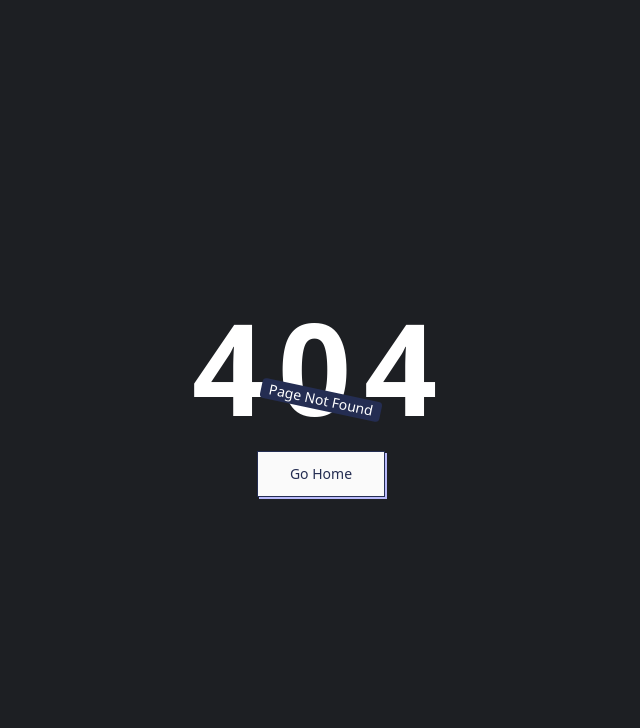
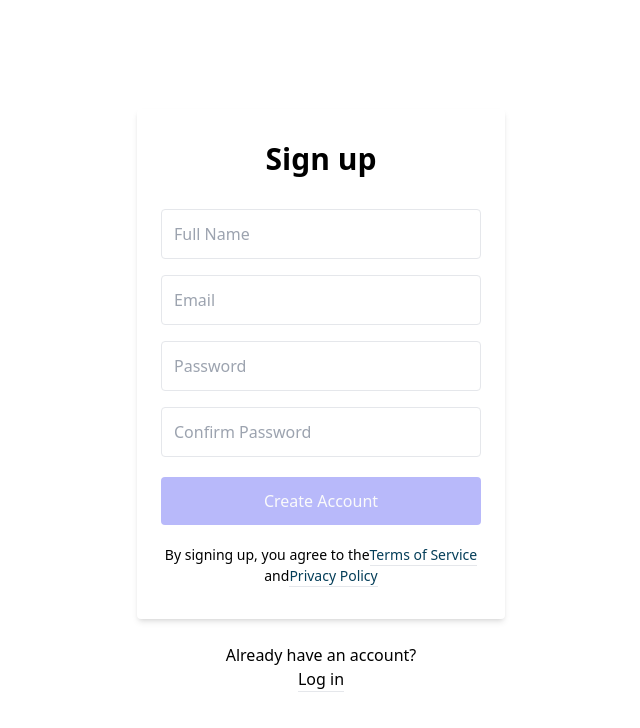
Before and after one commit to rg-km/final-project-engineering-67, a React (Create React App) app in the folder frontend/main/: page /signup in a window 1280 px wide. Before the commit this address had no page. Shown: the top 728 px of the page, without its empty margins (319-959 px from the left). Built offline with nearby package versions, Linux system fonts and the light colour scheme.

Commit message:
i need rest i put my brain in here

```diff
--- a/frontend/main/src/App.js
+++ b/frontend/main/src/App.js
@@ -3,6 +3,8 @@
 import LandingPage from "./pages/LandingPage";
 import { LoginPage } from "./pages/LoginPage";
 import { NotFoundPage } from "./pages/notFoundPage";
+import SignUp from "./pages/SignUpPage";
+import TutorialPage from "./pages/TutorialPage";
 
 
 function App() {
@@ -14,6 +16,8 @@
           <Route path="/login" element={<LoginPage/>} />
           <Route path="/donasi" element={<DonasiPage/>} />
           <Route path="*" element={<NotFoundPage/>} />
+          <Route path="/signup" element={<SignUp/>} />
+          <Route path="/tutorial" element={<TutorialPage/>} />
         </Routes>
       </BrowserRouter>
     </div>
--- a/frontend/main/src/pages/DonasiPage.jsx
+++ b/frontend/main/src/pages/DonasiPage.jsx
@@ -1,4 +1,4 @@
-
+import React from "react";
 
 
 
--- a/frontend/main/src/pages/LoginPage.jsx
+++ b/frontend/main/src/pages/LoginPage.jsx
@@ -37,7 +37,7 @@
                                 <p className="text-center font-semibold mx-4 mb-0">OR</p>
                             </div>
                             <div className='grid grid-cols-2 gap-4'>
-                                <Link to='/'>
+                                <Link to='/signup'>
                                     <button className="py-4 text-white font-medium text-sm leading-snug uppercase rounded shadow-md hover:shadow-lg focus:shadow-lg focus:outline-none focus:ring-0 active:shadow-lg transition duration-150 ease-in-out w-full flex justify-center items-center mb-3" style={{backgroundColor: '#3b5998'}}>
                                         Sign Up
                                     </button>
--- /dev/null
+++ b/frontend/main/src/pages/SignUpPage.jsx
@@ -0,0 +1,39 @@
+import React from "react";
+import { Link } from "react-router-dom";
+
+
+export default function SignUp(){
+    return(
+        <div className="bg-grey-lighter min-h-screen flex flex-col">
+            <div className="container max-w-sm mx-auto flex-1 flex flex-col items-center justify-center px-2">
+                <div className="bg-white px-6 py-8 rounded shadow-md text-black w-full">
+                    <h1 className="mb-8 text-3xl text-center font-bold">Sign up</h1>
+                    <input type="text" className="block border border-grey-light w-full p-3 rounded mb-4" name="fullname" placeholder="Full Name" />
+                    <input type="text" className="block border border-grey-light w-full p-3 rounded mb-4" name="email" placeholder="Email" />
+                    <input type="password" className="block border border-grey-light w-full p-3 rounded mb-4" name="password" placeholder="Password" />
+                    <input type="password" className="block border border-grey-light w-full p-3 rounded mb-4" name="confirm_password" placeholder="Confirm Password" />
+                    <button type="submit" className="w-full text-center py-3 rounded bg-purple text-veryLightGray hover:bg-darkBlue ease-in-out duration-300 focus:outline-none my-1">Create Account</button>
+                    <div className="text-center text-sm text-grey-dark mt-4">
+                    By signing up, you agree to the
+                    <button className="no-underline border-b border-grey-dark text-darkSkiesBlue">
+                        Terms of Service
+                    </button> and
+                    <button className="no-underline border-b border-grey-dark text-darkSkiesBlue">
+                        Privacy Policy
+                    </button>
+                    </div>
+                </div>
+                <div className="text-grey-dark mt-6 text-center">
+                    <p>Already have an account?</p>
+                    <div>
+                        <Link to="/login">
+                            <button className="no-underline border-b border-blue text-blue">
+                            Log in
+                            </button>
+                        </Link>
+                    </div>
+                </div>
+            </div>
+        </div>
+    );
+}
--- /dev/null
+++ b/frontend/main/src/pages/TutorialPage.jsx
@@ -0,0 +1,14 @@
+import React from "react";
+import Footer from "../components/Footer";
+import { NavigationBar } from "../components/Navbar";
+
+
+export default function TutorialPage(){
+    return(
+        <div>
+            <NavigationBar/>
+
+            <Footer/>
+        </div>
+    );
+}
```
Also changed, not shown: frontend/main/src/pages/AboutPage.jsx (added).
